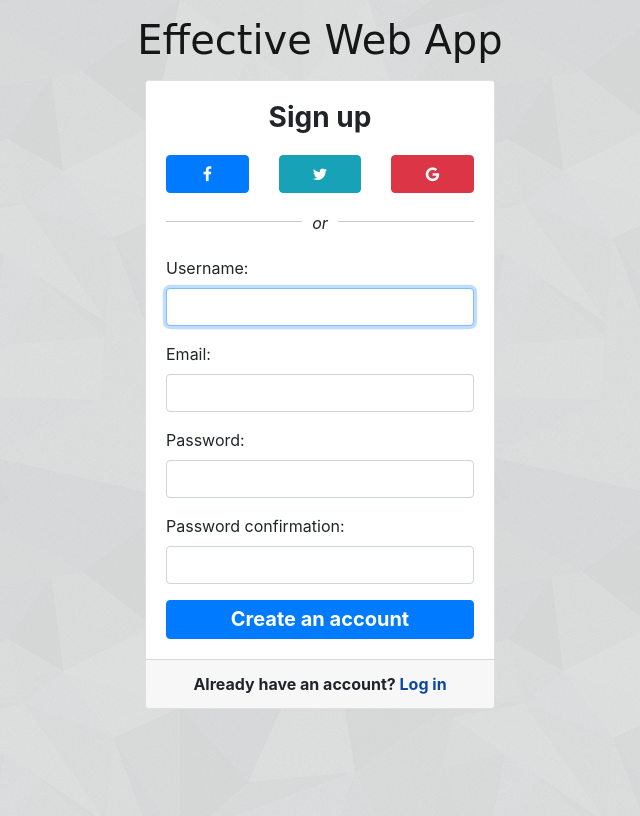
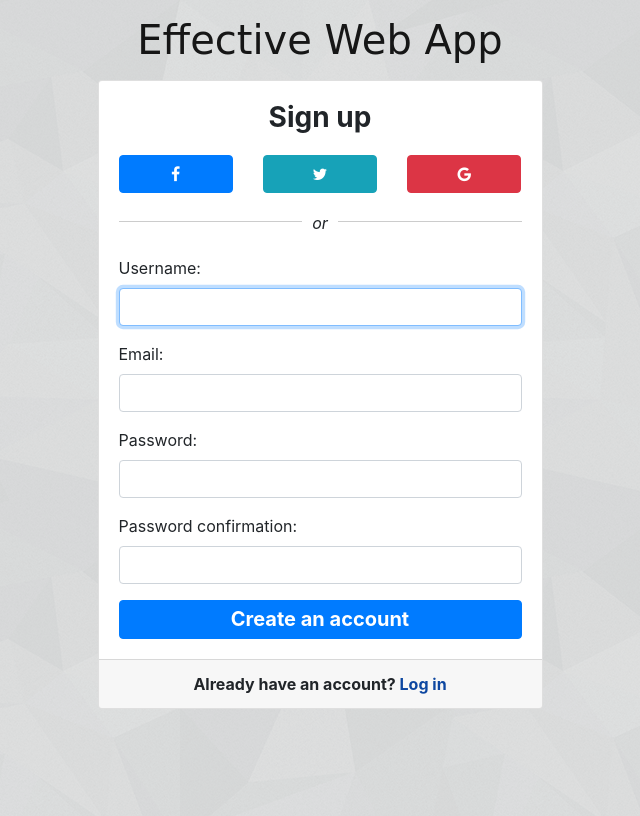
Before and after one commit to allania7med11/structure_back, a Django app: page /accounts/signup/ in a window 1280 px wide. Shown: the whole page, without its empty margins (320-960 px from the left). Run offline with Django 3.2, Linux system fonts and the light colour scheme; parts of the project's set-up code (start-up, migrations or seed data) failed here and were passed over; some libraries are stand-ins or nearby versions; some web fonts are replaced.

Commit message:
accounts

```diff
--- a/accounts/templates/login.html
+++ b/accounts/templates/login.html
@@ -7,7 +7,7 @@
 {% endblock %}
 {% block content %}
 <div class="row justify-content-center">
-  <div class="col-lg-4 col-md-6 col-sm-8">
+  <div class="col-lg-5 col-md-6 col-sm-8">
     <div class="card">
       <div class="card-body">
         <h3 class="card-title text-center font-weight-bold">Log in</h3>
--- a/accounts/templates/signup.html
+++ b/accounts/templates/signup.html
@@ -7,7 +7,7 @@
 {% endblock %}
 {% block content %}
 <div class="row justify-content-center">
-  <div class="col-lg-4 col-md-6 col-sm-8">
+  <div class="col-lg-5 col-md-6 col-sm-8">
     <div class="card">
       <div class="card-body">
         <h3 class="card-title text-center font-weight-bold">Sign up</h3>
```
